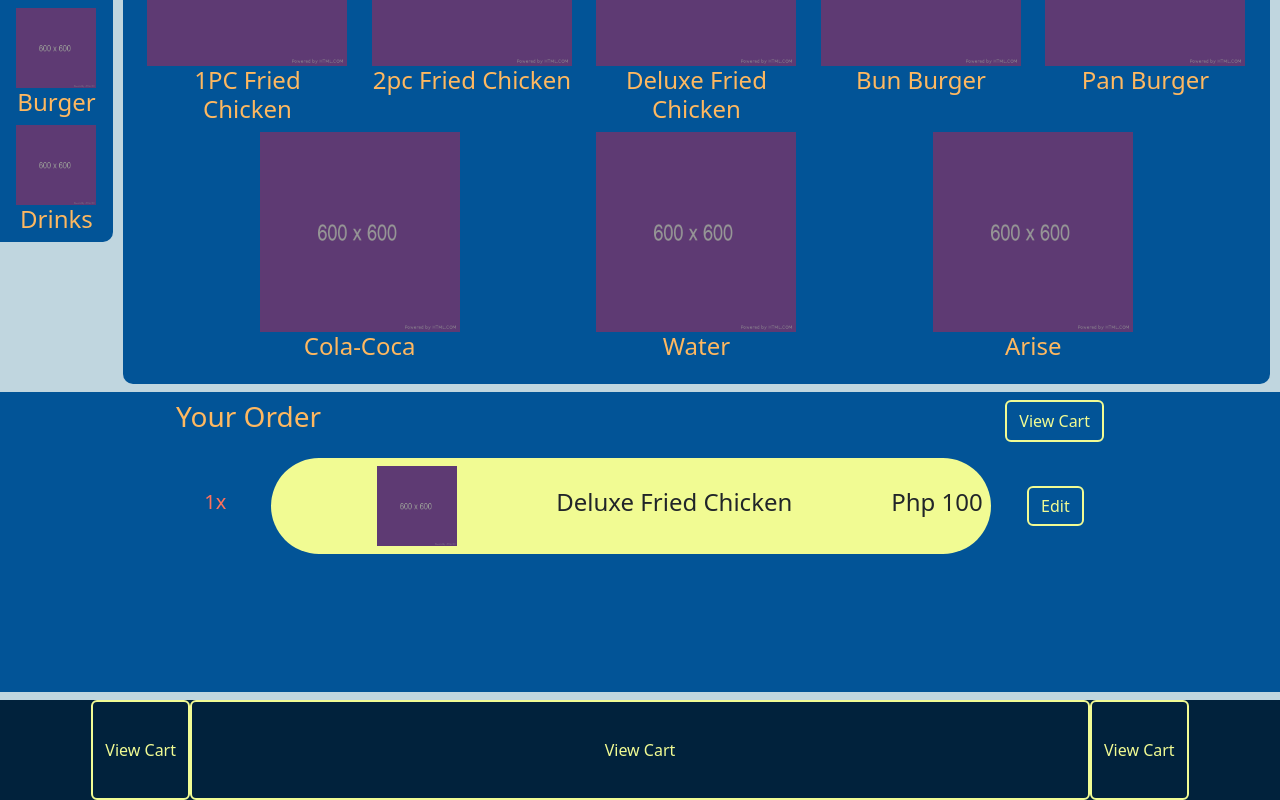
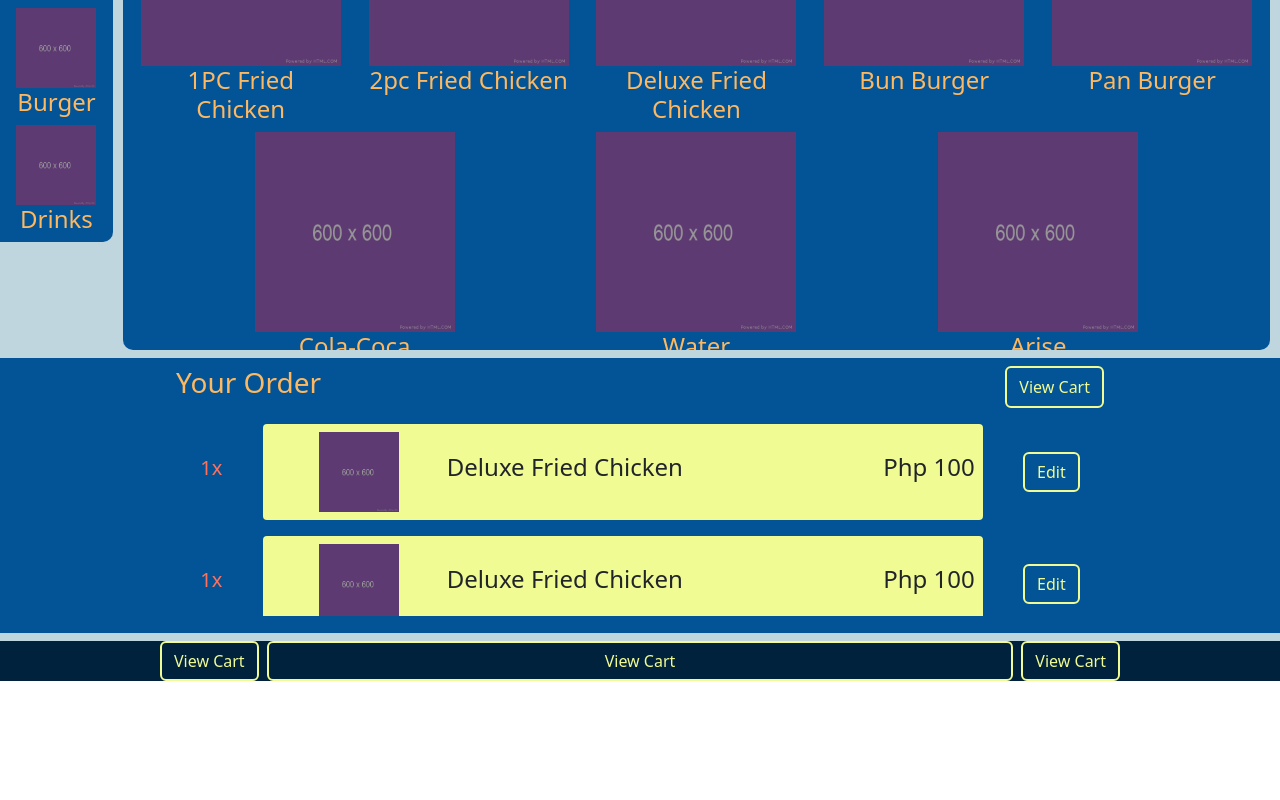
Before and after one commit to devaku/food-affinity, a React (Create React App) app in the folder client/: page /menu in a window 1280 px wide. Shown: the part 258-1058 px from the top of the page. After the commit the page ends 939 px from the top, so only its background shows below. Built offline with nearby package versions, Linux system fonts and the light colour scheme.

Commit message:
A bit more responsive menu

```diff
--- a/client/src/components/FoodIcon.js
+++ b/client/src/components/FoodIcon.js
@@ -9,7 +9,7 @@ function FoodIcon(props) {
                     <img
                         src="/assets/img600.png"
                         alt="Category"
-                        style={{ width: '200px' }}
+                        style={{ width: '100%' }}
                     />
                     <h4 className="z-text-brown text-center text-wrap">
                         {product.name}
--- a/client/src/components/FoodOptions.js
+++ b/client/src/components/FoodOptions.js
@@ -4,7 +4,7 @@ import FoodIcon from './FoodIcon';
 function FoodOptions(props) {
     return (
         <div className="col food-options">
-            <div className="d-flex flex-row flex-wrap justify-content-evenly py-3">
+            <div className="d-flex food-options-container py-3">
                 {props.products.map((product) => {
                     return (
                         <FoodIcon product={product} key={product.id}></FoodIcon>
--- a/client/src/components/Footer.js
+++ b/client/src/components/Footer.js
@@ -6,7 +6,6 @@ function Footer(props) {
             <div className="footer mb-2">
                 <div className="d-flex flex-row justify-content-center">
                     <div className="footer-width">
-                        <div>
                         {/* LABEL */}
                         <div className="d-flex flex-row justify-content-between py-2">
                             <div className="ms-3 z-text-brown">
@@ -17,24 +16,71 @@ function Footer(props) {
                                 <button className="z-btn">View Cart</button>
                             </div>
                         </div>
+                        <div className="cart">
                             {/* CART */}
                             <div className="d-flex flex-row justify-content-evenly align-items-center">
                                 <h5 className="z-text-orange mx-2">1x</h5>
 
                                 {/* CART ITEMS */}
-                                <div className="cart-item d-flex flex-row p-2 my-2 align-items-center rounded-pill">
+                                <div className="cart-item d-flex flex-row p-2 my-2 align-items-center rounded">
                                     <div className="d-flex flex-row justify-content-evenly align-items-center  flex-grow-1">
                                         <img
                                             src="/assets/img600.png"
                                             alt="Category"
                                         />
-                                        <h5>Deluxe Fried Chicken</h5>
+                                        <h5 className="text-center">
+                                            Deluxe Fried Chicken
+                                        </h5>
                                     </div>
-                                    <div className="text-end">
-                                        <h5 className="flex-grow-1">Php 100</h5>
+                                    <div className="flex-grow-1 text-end ms-2">
+                                        <h5>Php 100</h5>
                                     </div>
                                 </div>
-                                <div>
+                                <div className="mx-2">
+                                    <button className="z-btn">Edit</button>
+                                </div>
+                            </div>
+                            <div className="d-flex flex-row justify-content-evenly align-items-center">
+                                <h5 className="z-text-orange mx-2">1x</h5>
+
+                                {/* CART ITEMS */}
+                                <div className="cart-item d-flex flex-row p-2 my-2 align-items-center rounded">
+                                    <div className="d-flex flex-row justify-content-evenly align-items-center  flex-grow-1">
+                                        <img
+                                            src="/assets/img600.png"
+                                            alt="Category"
+                                        />
+                                        <h5 className="text-center">
+                                            Deluxe Fried Chicken
+                                        </h5>
+                                    </div>
+                                    <div className="flex-grow-1 text-end ms-2">
+                                        <h5>Php 100</h5>
+                                    </div>
+                                </div>
+                                <div className="mx-2">
+                                    <button className="z-btn">Edit</button>
+                                </div>
+                            </div>
+                            <div className="d-flex flex-row justify-content-evenly align-items-center">
+                                <h5 className="z-text-orange mx-2">1x</h5>
+
+                                {/* CART ITEMS */}
+                                <div className="cart-item d-flex flex-row p-2 my-2 align-items-center rounded">
+                                    <div className="d-flex flex-row justify-content-evenly align-items-center  flex-grow-1">
+                                        <img
+                                            src="/assets/img600.png"
+                                            alt="Category"
+                                        />
+                                        <h5 className="text-center">
+                                            Deluxe Fried Chicken
+                                        </h5>
+                                    </div>
+                                    <div className="flex-grow-1 text-end ms-2">
+                                        <h5>Php 100</h5>
+                                    </div>
+                                </div>
+                                <div className="mx-2">
                                     <button className="z-btn">Edit</button>
                                 </div>
                             </div>
@@ -45,11 +91,11 @@ function Footer(props) {
 
             {/* CHECKOUT BUTTONS */}
             <div className="checkout flex-grow-1 d-flex flex-column justify-content-center align-items-center">
-                <div className="footer-width d-flex flex-row justify-content-evenly h-100">
+                <div className="footer-width d-flex flex-row justify-content-evenly align-items-center h-100">
                     <div>
                         <button className="z-btn">View Cart</button>
                     </div>
-                    <div className="checkout-btn-h checkout-btn-w">
+                    <div className="flex-grow-1 mx-2">
                         <button className="z-btn">View Cart</button>
                     </div>
                     <div>
--- a/client/src/components/Header.js
+++ b/client/src/components/Header.js
@@ -2,12 +2,11 @@ import React from 'react';
 
 function Header(props) {
     return (
-        <header className="header container z-text-yellow d-flex flex-row align-items-center">
+        <header className="header container z-text-yellow d-flex flex-row align-items-center justify-justify-content-start">
             <img
                 className="fa-logo-icon"
                 src="/assets/foodaffinity_logo.svg"
                 alt="Food Affinity"
-                style={{ marginRight: '15px' }}
             />
             <div className="fa-menu-text z-text-brown">Chicken</div>
         </header>
--- a/client/src/css/Menu.css
+++ b/client/src/css/Menu.css
@@ -10,9 +10,3 @@ header {
 .fa-logo-icon {
     max-width: 100px;
 }
-
-.fa-menu-text {
-    font-family: 'Roboto', sans-serif;
-    font-weight: 900;
-    font-size: 50px;
-}
--- a/client/src/css/z.ui.css
+++ b/client/src/css/z.ui.css
@@ -1,3 +1,7 @@
+html {
+    overflow-x: hidden;
+}
+
 /* BUTTONS */
 .z-btn {
     background-color: transparent;
@@ -12,7 +16,8 @@
     width: 100%;
 }
 
-.z-btn:hover {
+.z-btn:hover,
+.z-btn:active {
     background-color: var(--violet);
 }
 
@@ -34,9 +39,6 @@
 
 .cart-item {
     background-color: var(--yellow);
-}
-.food-icon-product {
-    width: 200px;
 }
 
 /* TEXT RELATED */
@@ -63,7 +65,12 @@
 }
 
 /* Phones */
-@media (min-width: 425px) {
+@media (min-width: 320px) {
+    .fa-menu-text {
+        font-family: 'Roboto', sans-serif;
+        font-weight: 900;
+        font-size: 2.75rem;
+    }
     .menu {
         flex-direction: column;
     }
@@ -79,19 +86,37 @@
     }
 
     .food-options {
-        max-height: 500px;
-        overflow-y: auto;
+        max-height: 350px;
+        width: 100%;
+        overflow-x: auto;
     }
+
+    .food-options-container {
+        flex-direction: row;
+        justify-content: space-evenly;
+        flex-wrap: wrap;
+    }
+
+    .food-icon-product {
+        width: 100px;
+        margin: 0 10px;
+    }
+
     .footer {
-        height: 100px;
+        min-height: 175px;
     }
 
     .footer-width {
         min-width: 100%;
     }
 
+    .cart {
+        max-height: 100px;
+        overflow-y: auto;
+    }
+
     .cart-item {
-        min-width: 75%;
+        max-width: 75%;
     }
     .cart-item img {
         width: 50px;
@@ -99,16 +124,16 @@
     .cart-item h5 {
         font-size: 1rem;
     }
-    .checkout-btn-h {
-        height: 50px;
-    }
-    .checkout-btn-w {
-        width: 190px;
-    }
 }
 
 /* Desktops */
 @media (min-width: 992px) {
+    .fa-menu-text {
+        font-family: 'Roboto', sans-serif;
+        font-weight: 900;
+        font-size: 50px;
+    }
+
     .menu {
         flex-direction: row;
     }
@@ -124,16 +149,32 @@
     .food-options {
         margin: 0 10px;
         border-radius: 10px 10px 10px 10px;
-        max-height: 700px;
+        max-height: 500px;
+        max-width: 100%;
         overflow-y: auto;
     }
 
+    .food-options-container {
+        flex-direction: row;
+        flex-wrap: wrap;
+        justify-content: space-evenly;
+    }
+
+    .food-icon-product {
+        width: 200px;
+    }
+
     .footer {
-        height: 300px;
+        height: 275px;
     }
 
     .footer-width {
         min-width: 75%;
+    }
+
+    .cart {
+        max-height: 200px;
+        overflow-y: auto;
     }
 
     .cart-item {
@@ -146,12 +187,4 @@
     .cart-item h5 {
         font-size: 1.5rem;
     }
-
-    .checkout-btn-h {
-        height: 100px;
-    }
-
-    .checkout-btn-w {
-        width: 900px;
-    }
 }
```
Also changed, not shown: 1 other file (tests, documents, lock files or other folders). Lines whose indentation alone changed are shown as unchanged.
